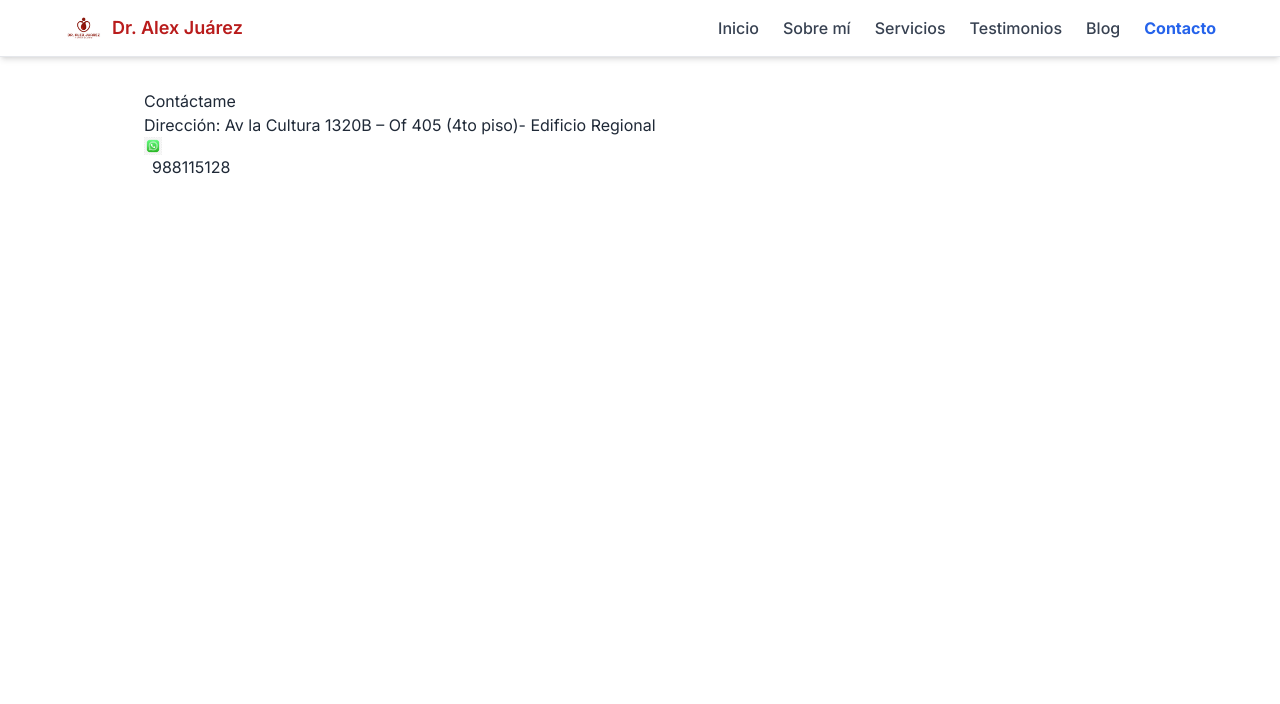
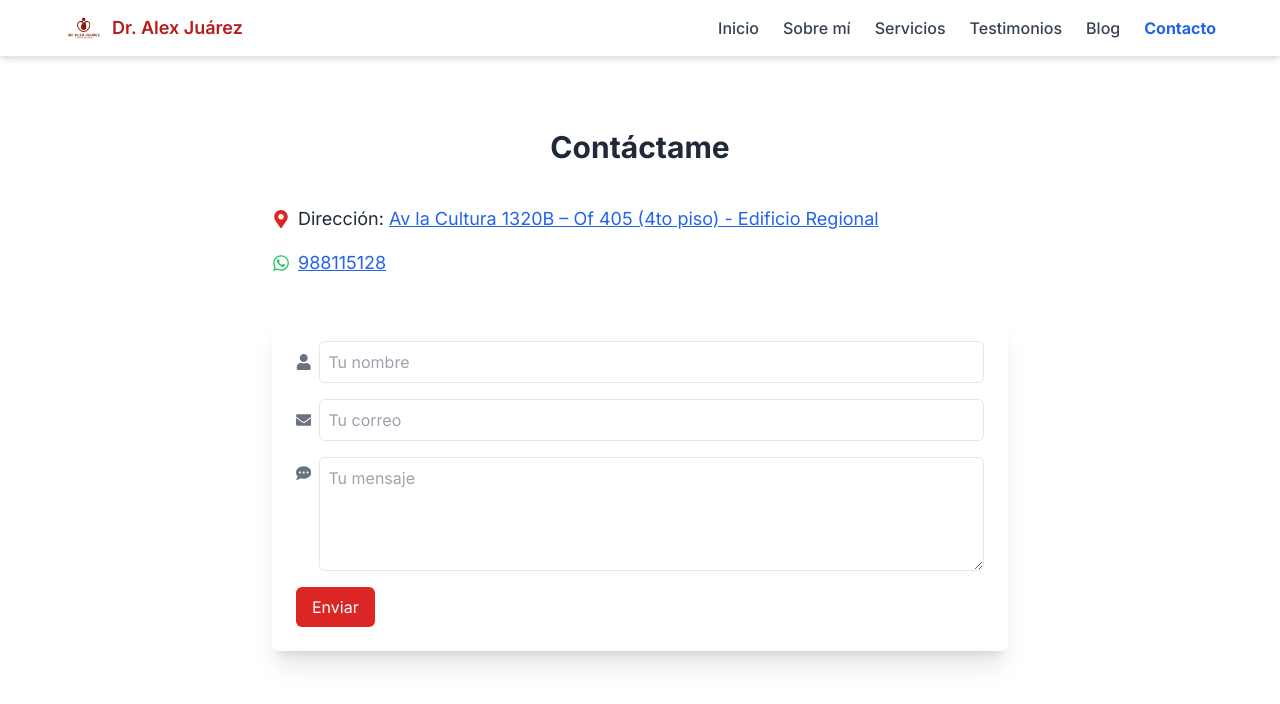
Before and after one commit to JuarezHemat/hematologo-cusco, a Next.js app: page /contacto in a window 1280 px wide. Shown: the top 704 px of the page. Built offline with nearby package versions, Linux system fonts and the light colour scheme.

Commit message:
Agrego formulario funcional con Formspree

```diff
--- a/app/contacto/page.tsx
+++ b/app/contacto/page.tsx
@@ -1,18 +1,89 @@
 
+'use client'
+
+import { FaWhatsapp, FaMapMarkerAlt, FaEnvelope, FaUser, FaCommentDots } from 'react-icons/fa'
 import Image from 'next/image'
 
-export default function Contacto() {
+export default function ContactoPage() {
   return (
-    <div style={{ display: 'flex', justifyContent: 'space-between' }}>
-      <div>
-        <h2>Contáctame</h2>
-        <p>Dirección: <a href="https://goo.gl/maps/ypSPEN4gvepNmfPi8?g_st=aw" target="_blank">
-          Av la Cultura 1320B – Of 405 (4to piso)- Edificio Regional</a></p>
-        <p>
-          <Image src="/whatsapp.png" alt="WhatsApp" width={18} height={18} style={{ verticalAlign: 'middle' }} />
-          <a href="https://wa.me/51988115128" target="_blank" style={{ marginLeft: '0.5rem' }}>988115128</a>
-        </p>
+    <main className="max-w-3xl mx-auto px-4 py-10 space-y-10">
+      <h1 className="text-3xl font-bold text-center mb-6">Contáctame</h1>
+
+      <div className="space-y-4 text-lg">
+        <div className="flex items-center gap-2">
+          <FaMapMarkerAlt className="text-red-600" />
+          <span>
+            Dirección:{' '}
+            <a
+              href="https://www.google.com/maps?q=Av+la+Cultura+1320B,+Cusco,+Peru"
+              target="_blank"
+              rel="noopener noreferrer"
+              className="text-blue-600 underline"
+            >
+              Av la Cultura 1320B – Of 405 (4to piso) - Edificio Regional
+            </a>
+          </span>
+        </div>
+
+        <div className="flex items-center gap-2">
+          <FaWhatsapp className="text-green-500" />
+          <a
+            href="https://wa.me/51988115128"
+            target="_blank"
+            rel="noopener noreferrer"
+            className="text-blue-600 underline"
+          >
+            988115128
+          </a>
+        </div>
       </div>
-    </div>
+
+      {/* Formulario animado */}
+      <form
+        action="https://formspree.io/f/meokbvnv"
+        method="POST"
+        className="bg-white p-6 rounded-lg shadow-xl space-y-4 animate-fade-in"
+      >
+        <div className="flex items-center gap-2">
+          <FaUser className="text-gray-500" />
+          <input
+            type="text"
+            name="nombre"
+            placeholder="Tu nombre"
+            required
+            className="w-full p-2 border rounded-md"
+          />
+        </div>
+
+        <div className="flex items-center gap-2">
+          <FaEnvelope className="text-gray-500" />
+          <input
+            type="email"
+            name="email"
+            placeholder="Tu correo"
+            required
+            className="w-full p-2 border rounded-md"
+          />
+        </div>
+
+        <div className="flex items-start gap-2">
+          <FaCommentDots className="text-gray-500 mt-2" />
+          <textarea
+            name="mensaje"
+            placeholder="Tu mensaje"
+            rows={4}
+            required
+            className="w-full p-2 border rounded-md"
+          ></textarea>
+        </div>
+
+        <button
+          type="submit"
+          className="bg-red-600 hover:bg-red-700 text-white px-4 py-2 rounded-md transition duration-300"
+        >
+          Enviar
+        </button>
+      </form>
+    </main>
   )
 }
```
